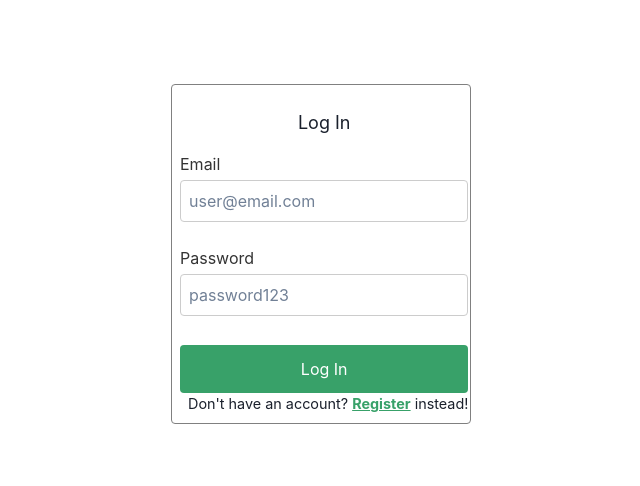
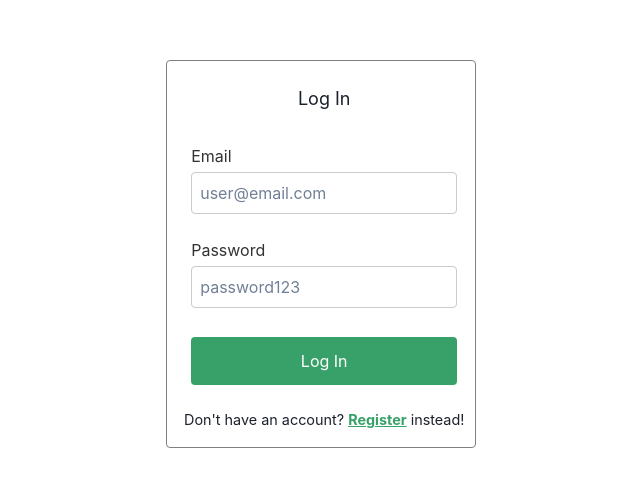
Before and after one commit to IvanChokoev/react-softuni-project, a React (Vite) app in the folder react-softuni-project/: page /login in a window 1280 px wide. Shown: the part 146-632 px from the top of the page, without its empty margins (319-959 px from the left). Built offline with nearby package versions, Linux system fonts and the light colour scheme.

Commit message:
fixed css formating

```diff
--- a/react-softuni-project/src/components/auth/Login.css
+++ b/react-softuni-project/src/components/auth/Login.css
@@ -30,6 +30,7 @@ body {
 form {
     display: flex;
     flex-direction: column;
+    padding: 1rem;
 }
 
 .form-control {
@@ -78,12 +79,16 @@ input {
 .additional-info {
     font-size: 0.9rem;
     text-align: center;
+    padding: 1rem;
+    margin: -8px;
 }
 
 .register-link {
     color: #38a169;
     font-weight: bold;
     text-decoration: underline;
+    margin: 0;
+    text-align: center;
 }
 
 .register-link:hover {
--- a/react-softuni-project/src/components/post/index.css
+++ b/react-softuni-project/src/components/post/index.css
@@ -34,16 +34,6 @@
     top: 50%;
     transform: translateY(-50%);
 }
-
-.button-style {
-    display: block;
-    color: teal;
-    text-decoration: underline;
-    margin-right: 0.5rem;
-    margin-bottom: 0.1rem;
-    text-decoration: none;
-}
-
 
 .text-style {
     display: block;
```
Also changed, not shown: react-softuni-project/src/components/profile/index.css (added, +12 -0 lines).
